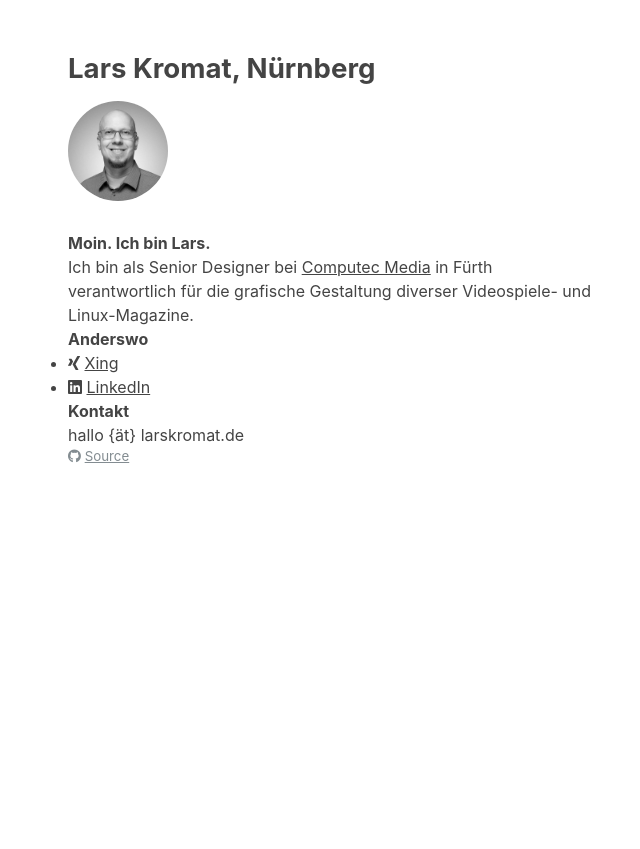
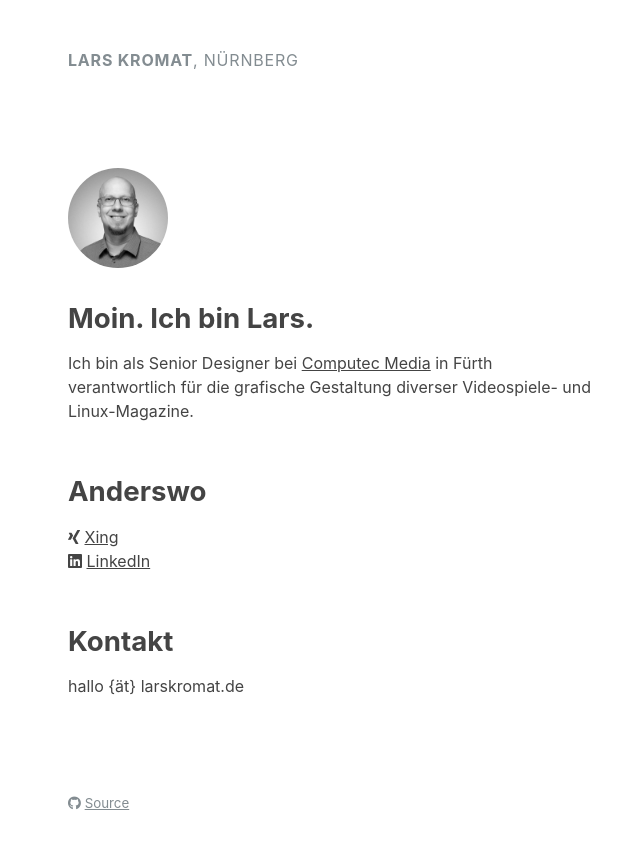
Before and after one commit to lkromat/website, a Jekyll site: the page built from index.md, in a window 1280 px wide. Shown: the top 849 px of the page, without its empty margins (308-948 px from the left). Built offline with Jekyll 4.4.1, drawn with Linux system fonts in a browser that asks for light colours.

Commit message:
diverse verbesserungen

```diff
--- a/_includes/header.html
+++ b/_includes/header.html
@@ -10,4 +10,3 @@
   <link rel="stylesheet" href="assets/css/main.css">
   <link rel="stylesheet" href="assets/css/all.css">
 </head>
-<body>
--- a/assets/css/main.scss
+++ b/assets/css/main.scss
@@ -28,7 +28,17 @@ a:visited {
 
 h1 {
   font-size: 1.728rem;
+  margin-bottom: 96px;
+}
+
+h2 {
+  font-size: 1.728rem;
+  margin-top: 48px;
   margin-bottom: 12px;
+}
+
+h2:first-of-type {
+  margin-top: 0;
 }
 
 .container {
@@ -42,7 +52,7 @@ header {
   margin-bottom: 72px;
 }
 
-header p {
+h1 {
   color: #838C91;
   font-weight: 700;
   font-size: 1rem;
@@ -51,7 +61,7 @@ header p {
   text-decoration: none;
 }
 
-header span {
+h1 span {
   font-weight: 400;
 }
 
@@ -70,7 +80,7 @@ article {
   margin-bottom: 48px;
 }
 
-article ul {
+ul {
   margin-left: 0;
   list-style-type: none;
 }
@@ -78,5 +88,6 @@ article ul {
 footer {
   font-size: 0.833rem;
   color: #838C91;
+  margin-top: 96px;
   margin-bottom: 48px;
 }
```
Also changed, not shown: _includes/footer.html (+1 -6 lines), README.md.
